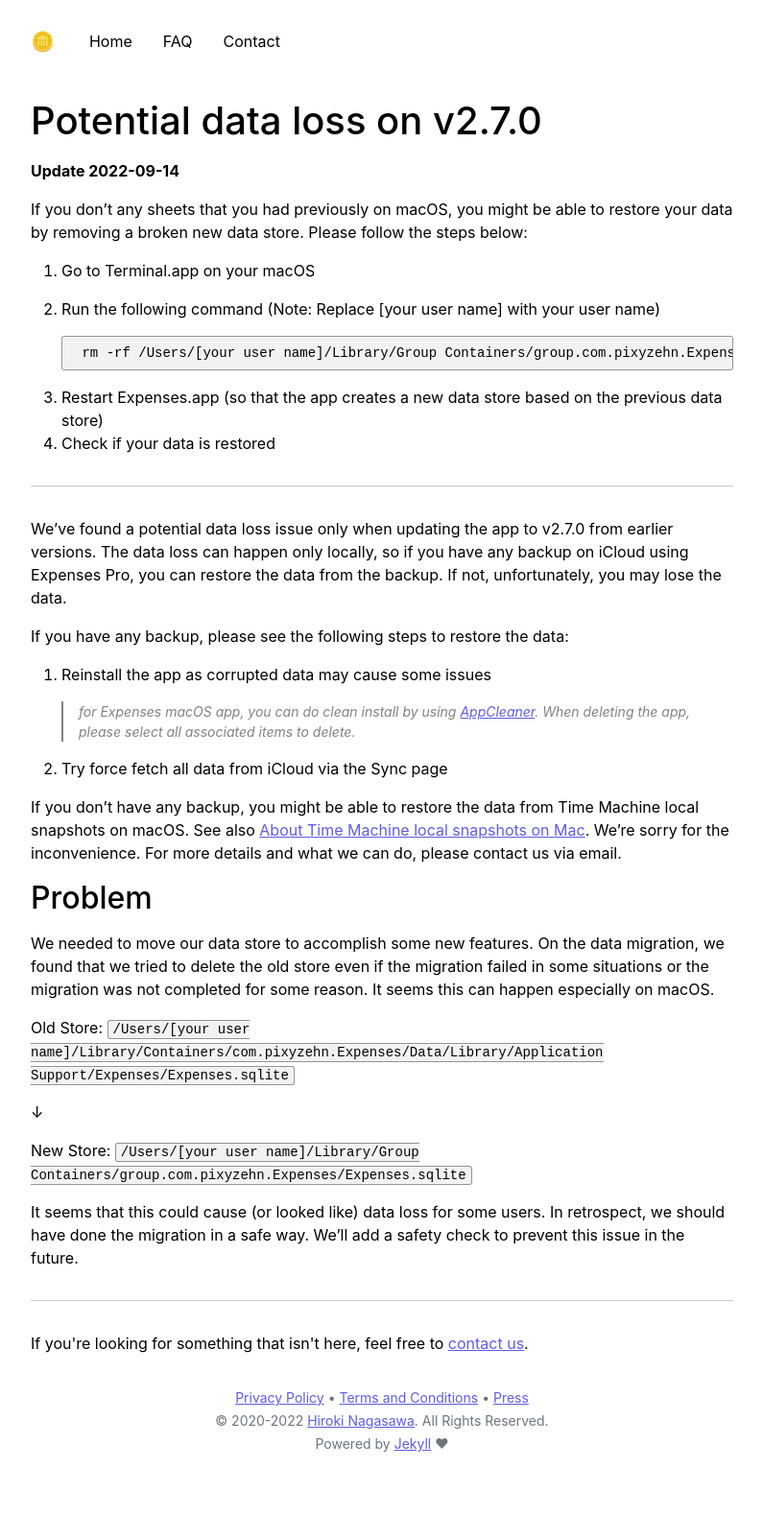
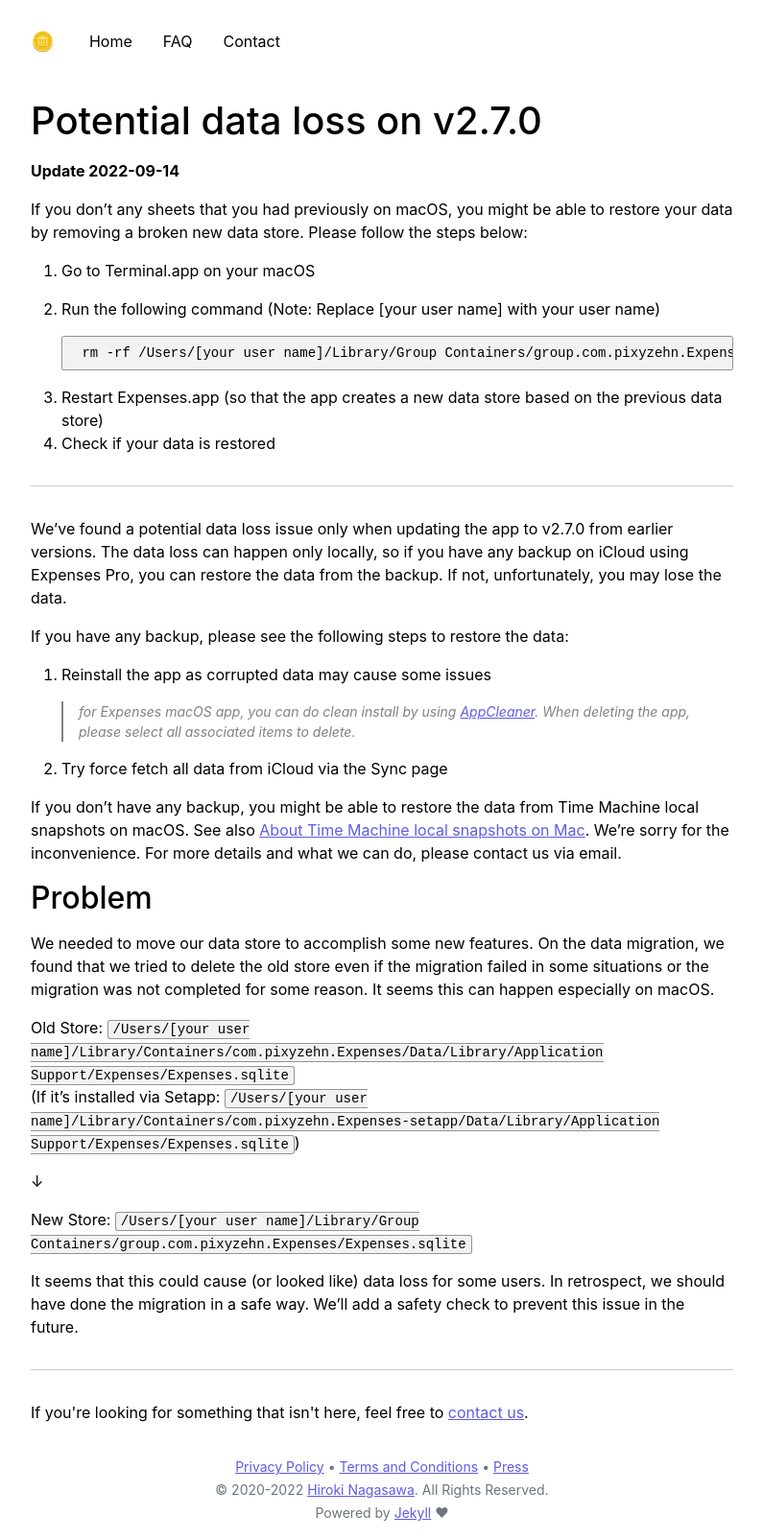
Before and after one commit to bluecometlabs/getexpenses.app, a Jekyll site: the page built from pages/faq/potential-data-loss-on-v2.7.0.md, in a window 1280 px wide. Shown: the whole page at 96% size, without its empty margins (242-1037 px from the left). Built offline with Jekyll 4.4.1, drawn with Linux system fonts in a browser that asks for light colours; before the commit the page ends 1532 px from its top, so only the background shows below that.

Commit message:
Update page

```diff
--- a/pages/faq/potential-data-loss-on-v2.7.0.md
+++ b/pages/faq/potential-data-loss-on-v2.7.0.md
@@ -40,6 +40,7 @@
 
 Old Store:
 `/Users/[your user name]/Library/Containers/com.pixyzehn.Expenses/Data/Library/Application Support/Expenses/Expenses.sqlite`
+(If it's installed via Setapp: `/Users/[your user name]/Library/Containers/com.pixyzehn.Expenses-setapp/Data/Library/Application Support/Expenses/Expenses.sqlite`)
 
 ↓
 
```
